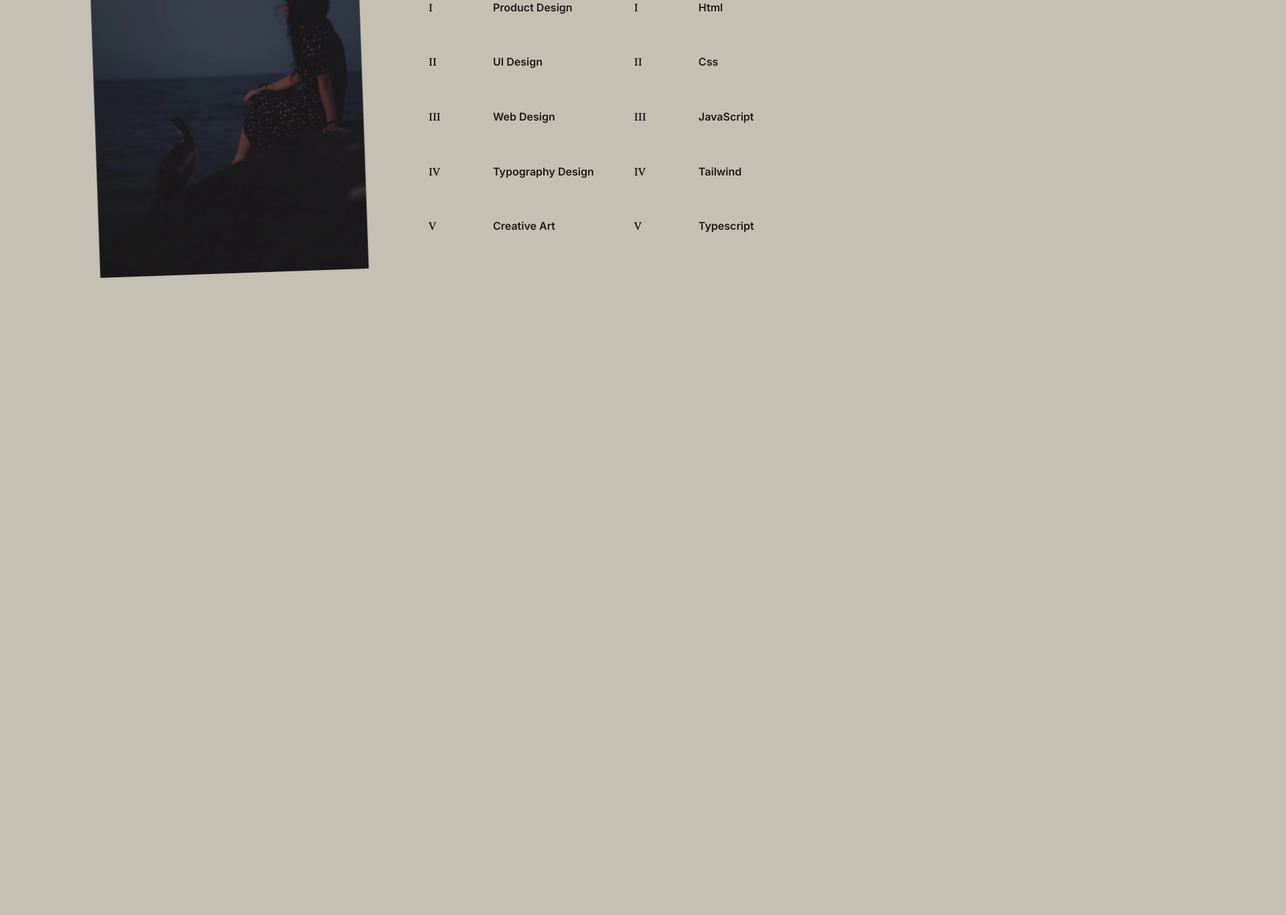
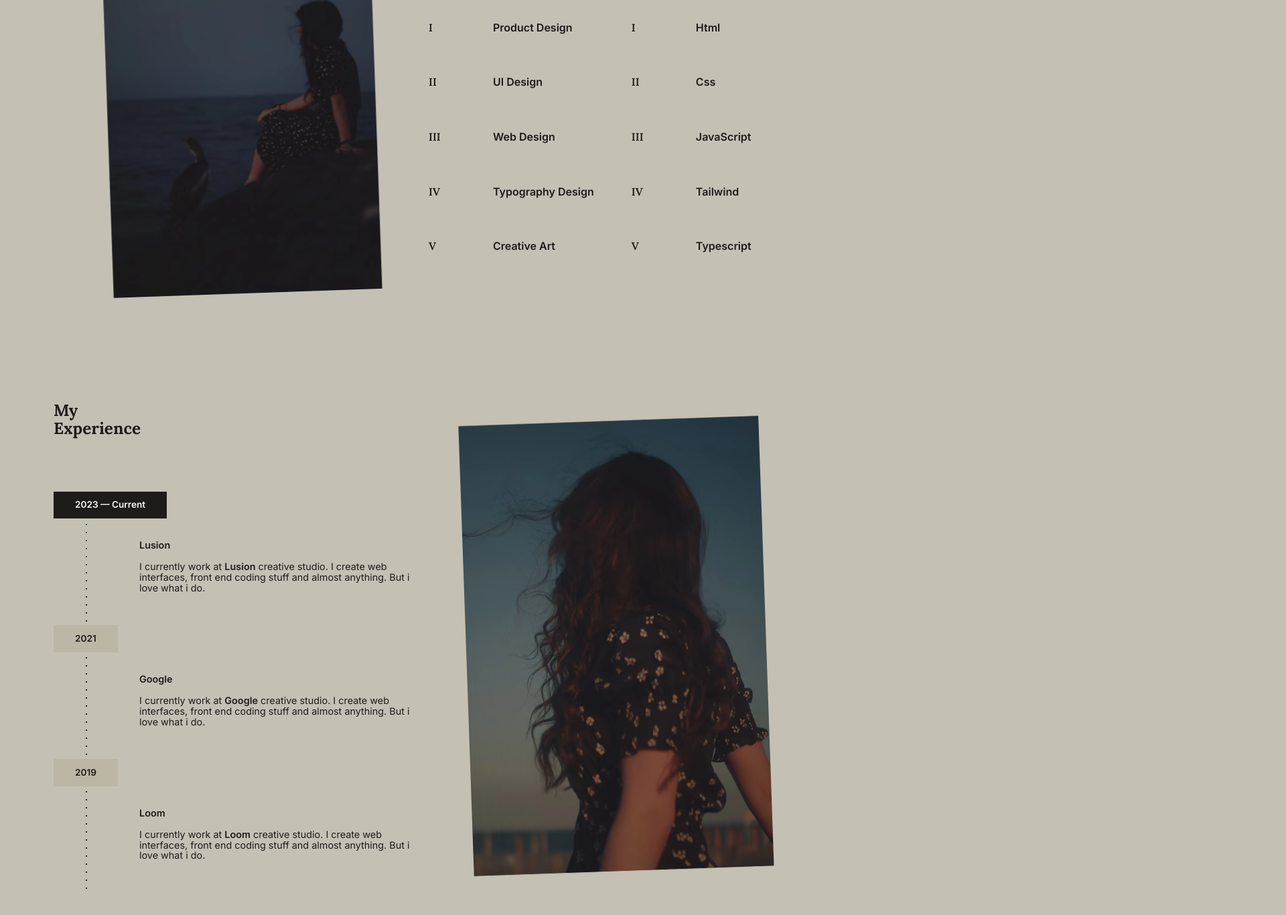
Before and after one commit to btwitsneon/elora-portfolio, a plain HTML site: page index.html in a window 1280 px wide. Shown: the part 1404-2770 px from the top of the page at 67% size, 1920 px wide, since content can reach past the window. Before the commit the page ends 1894 px from the top, so only its background shows below. Drawn offline with Linux system fonts and the light colour scheme.

```diff
--- a/css/main.css
+++ b/css/main.css
@@ -64,7 +64,7 @@ figure {
 
 /* Responsive Styles */
 .container {
-    padding: 0 40px;
+    padding: 0 80px;
 }
 
 .lora_ {
@@ -118,12 +118,17 @@ figure {
     word-wrap: break-word;
     margin-bottom: 5rem;
 }
+.cover_img {
+    transform: rotate(-2deg);
+    margin: 0 auto;
+}
 /* Header */
 header {
     position: fixed;
     top: 0;
     left: 0;
     right: 0;
+    z-index: 999;
     padding: clamp(14px,2vw,28px) 0;
     font-size: 1rem;
     color: #f5f5f5;
@@ -172,6 +177,7 @@ section.intro .cover .cover_img {
     max-height: 38.75rem;
     max-width: 26.5rem;
     margin: 0 auto;
+    transform: rotate(0deg);
 }
 
 section.intro .cover .cover_img .img_ {
@@ -281,5 +287,81 @@ section.about .cover .cover_img {
     margin: 0 auto;
     max-width: 25.125rem;
     max-height: 37.75rem;
-    transform: rotate(-2deg);
 }
+
+section.experience .cover {
+    width: 50%;
+}
+section.experience .cover .cover_img {
+    width: 90%;
+    margin: 0 auto;
+    max-width: 28rem;
+    max-height: 43rem;
+}
+
+section.experience .timeline {
+    width: 50%;
+}
+section.experience .timeline .exp {
+    position: relative;
+}
+
+section.experience .timeline .exp::before {
+    content: '';
+    position: absolute;
+    left: 3rem;
+    top: 0;
+    bottom: 0;
+    z-index: -1;
+    width: 2px;
+    background-image: linear-gradient(to bottom,#222 0 15%,#fff0 10%);
+    background-position: top;
+    background-repeat: repeat-y;
+    background-size: 1.5px 12px;
+}
+
+section.experience .timeline .exp .date {
+    display: inline-block;
+    background-color: #BBB6A5;
+    padding: .8rem 2rem;
+    font-weight: 600;
+    font-size: .85rem;
+}
+section.experience .timeline .exp .date.current {
+    background-color: #1F1B18;
+    color: #f5f5f5;
+}
+section.experience .timeline .exp .exp_details {
+    padding: 2rem 0 3rem 8rem;
+    font-size: .9rem;
+}
+section.experience .timeline .exp .exp_details h4 {
+    margin-bottom: 1rem;
+    font-weight: 600;
+}
+section.experience .timeline .exp .exp_details p {
+    font-weight: 400;
+}
+section.experience .collaboration {
+    margin-top: 4rem;
+}
+section.experience .collaboration .companies {
+    gap: 50px;
+    color: #875936;
+    font-size: 1.4rem;
+    font-weight: 600;
+    padding: 0 25px;
+    animation: marquee 5s linear infinite;
+}
+section.experience .collaboration:hover .companies {
+    animation-play-state: paused;
+}
+/* animation */
+@keyframes marquee {
+    0% {
+        transform: translateX(0);
+    }
+    100% {
+        transform: translate(-100%);
+    }
+}
--- a/index.html
+++ b/index.html
@@ -127,6 +127,89 @@
             </div>
         </section>
 
+
+        <section class="experience">
+
+            <div class="container flex-space">
+                <div class="timeline">
+
+                    <div class="title">
+                        <h3 class="lora_">My</h3>
+                        <h3 class="lora_">Experience</h3>
+                    </div>
+
+                    <div class="exp_timeline">
+
+                        <div class="exp">
+                            <div class="date current">2023 — Current</div>
+                            <div class="exp_details">
+                                <h4 class="company">Lusion</h4>
+                                <p>I currently work at <strong>Lusion</strong> creative studio. I create web interfaces, front end coding stuff and almost anything. But i love what i do.</p>
+                            </div>
+                        </div>
+                        <div class="exp">
+                            <div class="date">2021</div>
+                            <div class="exp_details">
+                                <h4 class="company">Google</h4>
+                                <p>I currently work at <strong>Google</strong> creative studio. I create web interfaces, front end coding stuff and almost anything. But i love what i do.</p>
+                            </div>
+                        </div>
+                        <div class="exp">
+                            <div class="date">2019</div>
+                            <div class="exp_details">
+                                <h4 class="company">Loom</h4>
+                                <p>I currently work at <strong>Loom</strong> creative studio. I create web interfaces, front end coding stuff and almost anything. But i love what i do.</p>
+                            </div>
+                        </div>
+
+                    </div>
+
+                </div>
+                <div class="cover">
+                    <div class="cover_img">
+                        <img src="./assets/static/media/images/3 1.png" alt="">
+                    </div>
+                </div>
+            </div>
+
+            <div class="collaboration flex">
+                <div class="companies flex-space">
+                    <div class="company">Google</div>
+                    <div class="company">Netflix</div>
+                    <div class="company">Spotify</div>
+                    <div class="company">Loom</div>
+                    <div class="company">Youtube</div>
+                    <div class="company">Twitter</div>
+                    <div class="company">Twitch</div>
+                    <div class="company">Adobe</div>
+                    <div class="company">Microsoft</div>
+                </div>
+                <div class="companies flex-space">
+                    <div class="company">Google</div>
+                    <div class="company">Netflix</div>
+                    <div class="company">Spotify</div>
+                    <div class="company">Loom</div>
+                    <div class="company">Youtube</div>
+                    <div class="company">Twitter</div>
+                    <div class="company">Twitch</div>
+                    <div class="company">Adobe</div>
+                    <div class="company">Microsoft</div>
+                </div>
+                <div class="companies flex-space">
+                    <div class="company">Google</div>
+                    <div class="company">Netflix</div>
+                    <div class="company">Spotify</div>
+                    <div class="company">Loom</div>
+                    <div class="company">Youtube</div>
+                    <div class="company">Twitter</div>
+                    <div class="company">Twitch</div>
+                    <div class="company">Adobe</div>
+                    <div class="company">Microsoft</div>
+                </div>
+            </div>
+
+        </section>
+
     </div>
 </body>
 
```
Also changed, not shown: assets/static/media/images/3 1.png (added).
